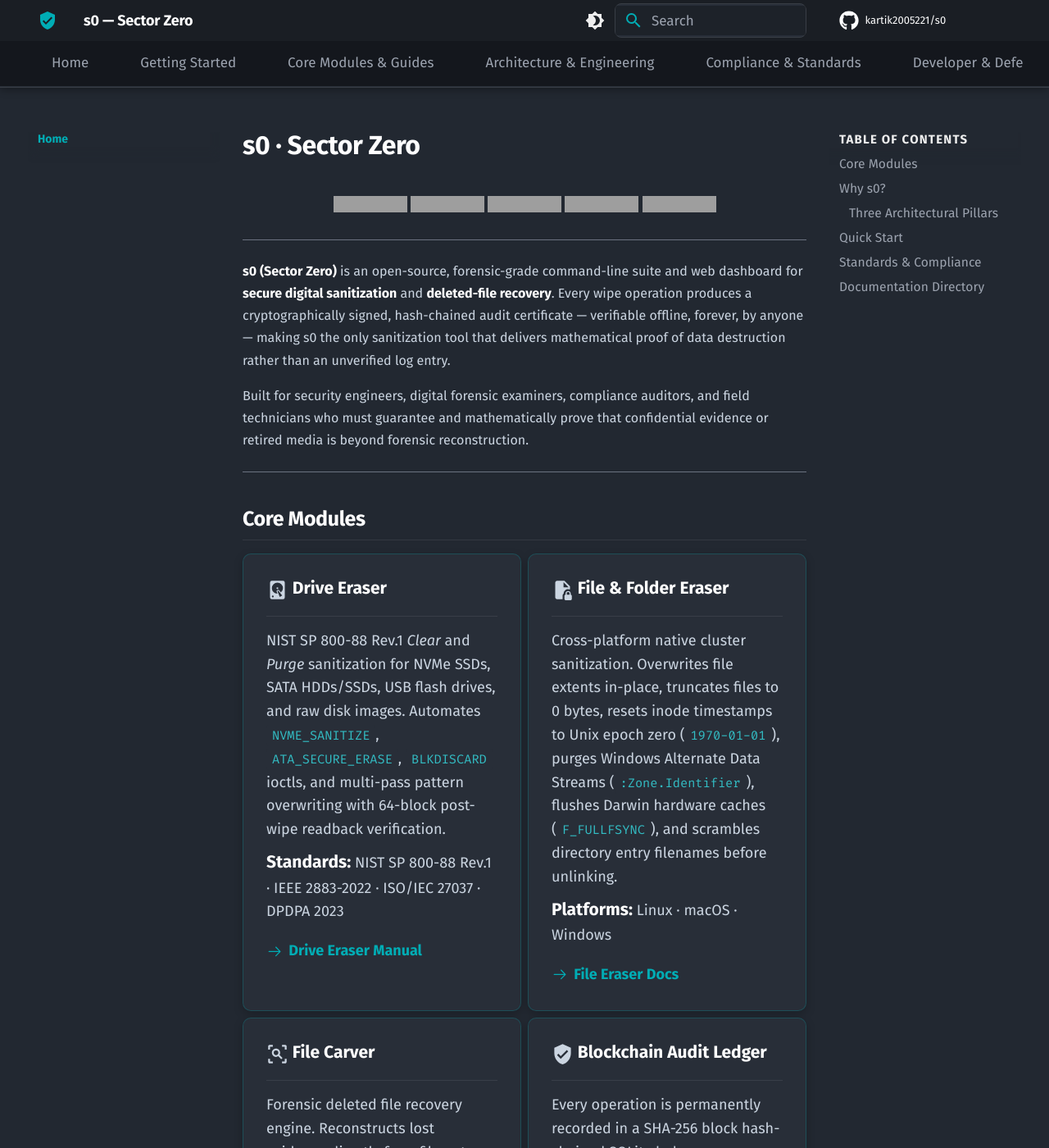
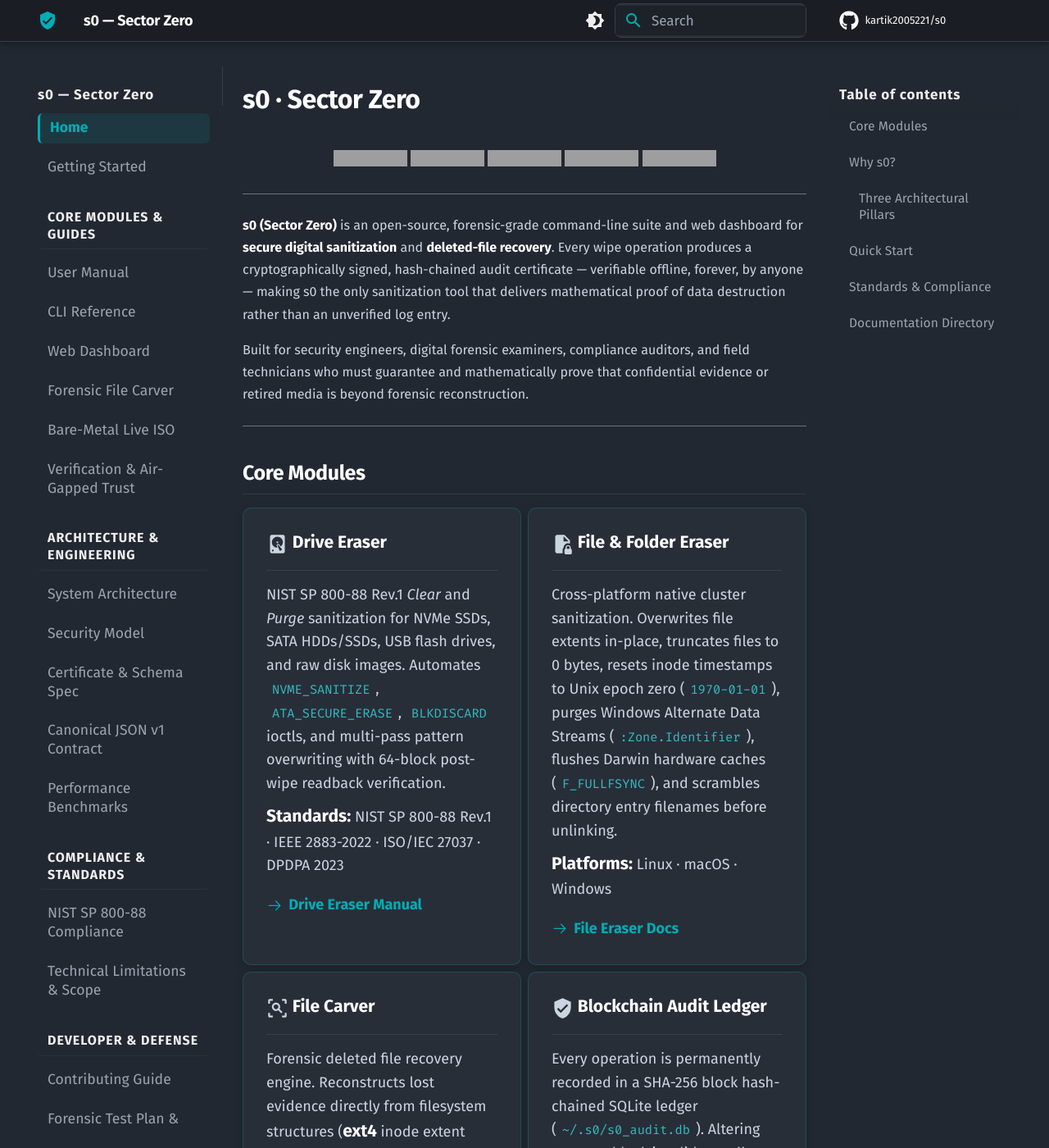
Before and after one commit to kartik2005221/s0, an MkDocs documentation site: the page built from docs/index.md, in a window 1280 px wide and 1400 px high. Shown: the whole window at 82% size. Built offline with MkDocs 1.6.1 and Material for MkDocs 9.7.7, drawn with Linux system fonts in a browser that asks for light colours; comment, search, counter and statistics services are not loaded; the version menu is left out; grey boxes are pictures that could not be loaded.

Commit message:
style(docs): switch top navigation tabs to left sidebar pane for GitBook-style layout

```diff
--- a/docs/stylesheets/extra.css
+++ b/docs/stylesheets/extra.css
@@ -213,20 +213,41 @@
 }
 
 /* ================================================================
-   4. SIDEBAR NAVIGATION
+   4. SIDEBAR NAVIGATION (GitBook Style)
    ================================================================ */
+.md-sidebar--primary {
+  border-right: 1px solid #393E46;
+}
+
+.md-nav--primary .md-nav__item--section > .md-nav__link {
+  color: #EEEEEE !important;
+  font-weight: 700;
+  font-size: 0.8rem;
+  letter-spacing: 0.06em;
+  text-transform: uppercase;
+  margin-top: 1.25rem;
+  padding-bottom: 0.25rem;
+  border-bottom: 1px solid rgba(255, 255, 255, 0.05);
+}
+
 .md-nav__link {
   color: #9ca3af !important;
-  transition: color 0.15s ease, padding-left 0.15s ease;
+  font-size: 0.88rem;
+  border-radius: 6px;
+  padding: 0.35rem 0.6rem !important;
+  transition: all 0.15s ease;
 }
 
 .md-nav__link:hover {
   color: #00ADB5 !important;
+  background-color: rgba(0, 173, 181, 0.08);
 }
 
 .md-nav__link--active {
   color: #00ADB5 !important;
   font-weight: 600;
+  background-color: rgba(0, 173, 181, 0.12);
+  border-left: 3px solid #00ADB5;
 }
 
 .md-nav__item--active > .md-nav__link {
@@ -237,9 +258,8 @@
 .md-nav__title {
   color: #EEEEEE !important;
   font-weight: 700;
-  font-size: 0.75rem;
-  letter-spacing: 0.08em;
-  text-transform: uppercase;
+  font-size: 0.85rem;
+  letter-spacing: 0.05em;
 }
 
 /* ================================================================
--- a/mkdocs.yml
+++ b/mkdocs.yml
@@ -38,9 +38,8 @@
     text: Fira Sans
     code: Fira Code
   features:
-    - navigation.tabs
-    - navigation.tabs.sticky
     - navigation.sections
+    - navigation.expand
     - navigation.top
     - navigation.instant
     - navigation.instant.progress
```
